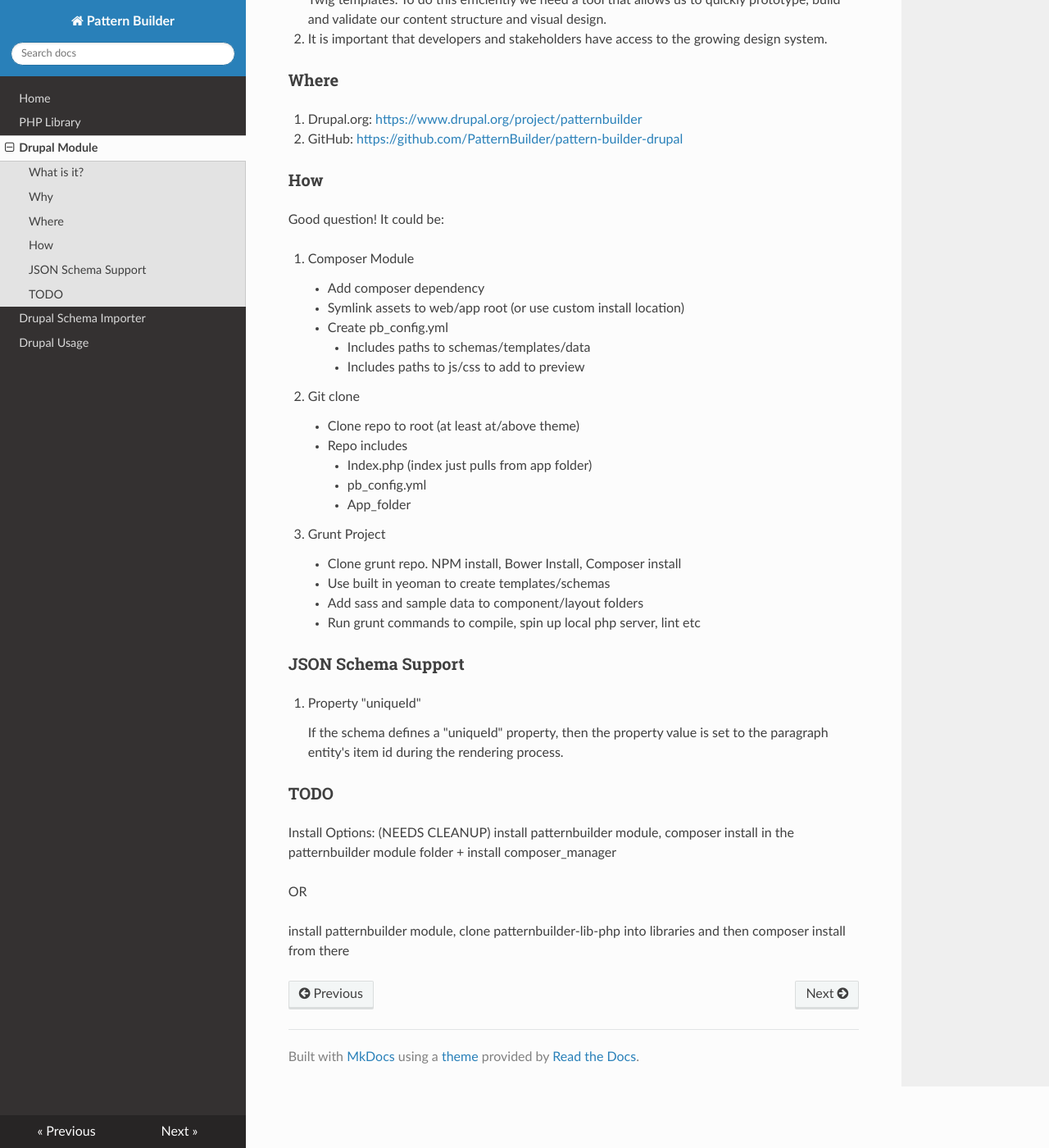
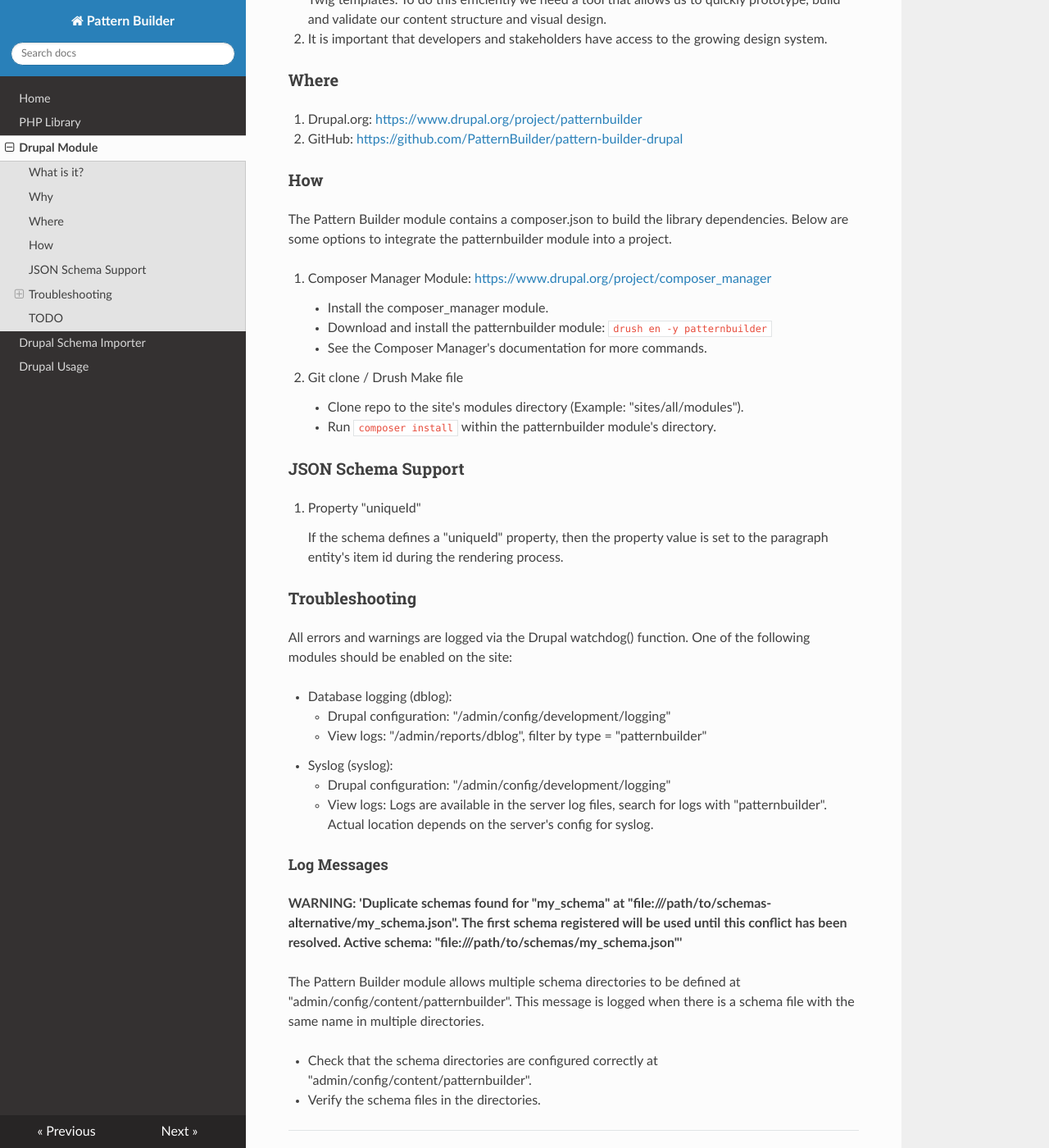
Before and after one commit to PatternBuilder/patternbuilder.github.io, an MkDocs documentation site: the page built from docs/pattern_builder_module.md, in a window 1280 px wide and 1400 px high, scrolled down 435 px. Shown: the whole window at 82% size. Built offline with MkDocs 1.6.1, drawn with Linux system fonts in a browser that asks for light colours; nearby versions of some CDN libraries; old or Windows-style settings are respelled for this version of MkDocs; some of the changed text lies outside the part shown.

Commit message:
added patternbuilder module logs

```diff
--- a/docs/pattern_builder_module.md
+++ b/docs/pattern_builder_module.md
@@ -9,7 +9,7 @@
 
 The Pattern Builder Module empowers your team to prototype in a static pattern library and then import the designs and content data model into Drupal with a single drush command.
 
-Need to update your design? No problem! Just update and QA the code in your pattern library and import those changes in seconds.
+Need to update your design? No problem! Just update and QA the code in your pattern library and import those changes to Drupal in seconds.
 
 
 ### Why
@@ -27,34 +27,58 @@
 
 ### How
 
-Good question! It could be:
+The Pattern Builder module contains a composer.json to build the library dependencies.
+Below are some options to integrate the patternbuilder module into a project.
 
-1. Composer Module
-    - Add composer dependency
-    - Symlink assets to web/app root (or use custom install location)
-    - Create pb_config.yml
-        1. Includes paths to schemas/templates/data
-        2. Includes paths to js/css to add to preview
+1. Composer Manager Module: [https://www.drupal.org/project/composer_manager](https://www.drupal.org/project/composer_manager)
+    - Install the composer_manager module.
+    - Download and install the patternbuilder module: `drush en -y patternbuilder`
+    - See the Composer Manager's documentation for more commands.
 
-1. Git clone
-    - Clone repo to root (at least at/above theme)
-    - Repo includes
-        1. Index.php (index just pulls from app folder)
-        2. pb_config.yml
-        3. App_folder
-
-1. Grunt Project
-    - Clone grunt repo. NPM install, Bower Install, Composer install
-    - Use built in yeoman to create templates/schemas
-    - Add sass and sample data to component/layout folders
-    - Run grunt commands to compile, spin up local php server, lint etc
-
+1. Git clone / Drush Make file
+    - Clone repo to the site's modules directory (Example: "sites/all/modules").
+    - Run `composer install` within the patternbuilder module's directory.
 
 ### JSON Schema Support
 
 1. Property "uniqueId"
 
     If the schema defines a "uniqueId" property, then the property value is set to the paragraph entity's item id during the rendering process.
+
+
+### Troubleshooting
+
+All errors and warnings are logged via the Drupal watchdog() function.
+One of the following modules should be enabled on the site:
+
+- Database logging (dblog):
+    - Drupal configuration: "/admin/config/development/logging"
+    - View logs: "/admin/reports/dblog", filter by type = "patternbuilder"
+- Syslog (syslog):
+    - Drupal configuration: "/admin/config/development/logging"
+    - View logs: Logs are available in the server log files, search for logs with "patternbuilder". Actual location depends on the server's config for syslog.
+
+
+#### Log Messages
+
+**WARNING: 'Duplicate schemas found for "my_schema" at "file:///path/to/schemas-alternative/my_schema.json". The first schema registered will be used until this conflict has been resolved. Active schema: "file:///path/to/schemas/my_schema.json"'**
+
+The Pattern Builder module allows multiple schema directories to be defined at "admin/config/content/patternbuilder". This message is logged when there is a schema file with the same name in multiple directories.
+
+- Check that the schema directories are configured correctly at "admin/config/content/patternbuilder".
+- Verify the schema files in the directories.
+
+- - -
+
+**ERROR: 'An error occurred while rendering the "pbi_my_schema" paragraph item (id:1, revision:22) on node (id:234, revision:6788): Unable to find template ".twig" (looked into: /var/www/html/path/to/schemas, /var/www/html/path/to/schemas-alternative) in "my_band.twig" at line 61.**
+
+The error log "An error occurred while rendering ..." occurs during rendering of the field formatter typically on the node page.  This error is logged for any error occurring in the Pattern Library rendering of the schema and TWIG template.
+
+This is a silent error so that it does not stop the rendering of the rest of patterns and the Drupal page. The failed pattern will not be displayed on the page.
+
+A common error is displayed above. This is an error when a TWIG template includes another template without specifying a file name.
+
+- - -
 
 
 ### TODO
```
Also changed, not shown: docs/pattern_builder_importer.md (+8 -8 lines).
